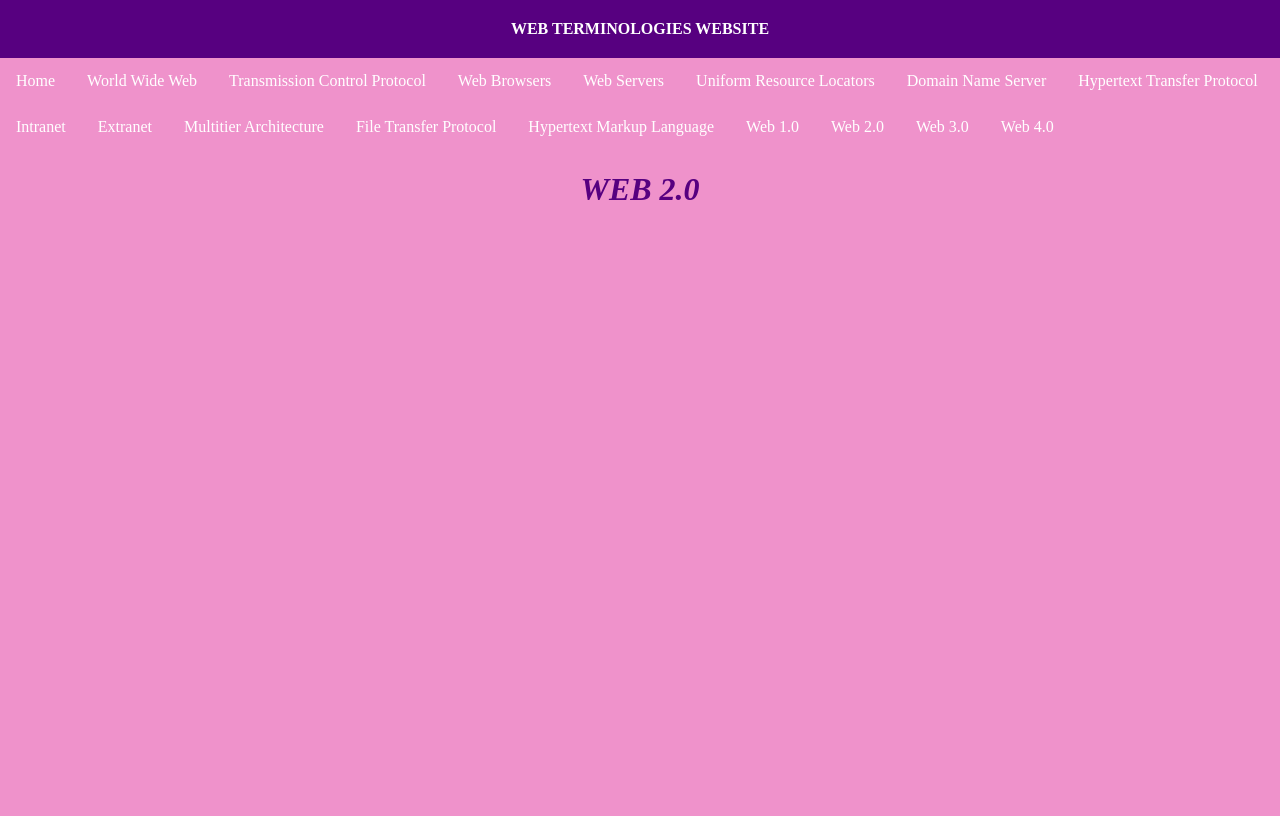
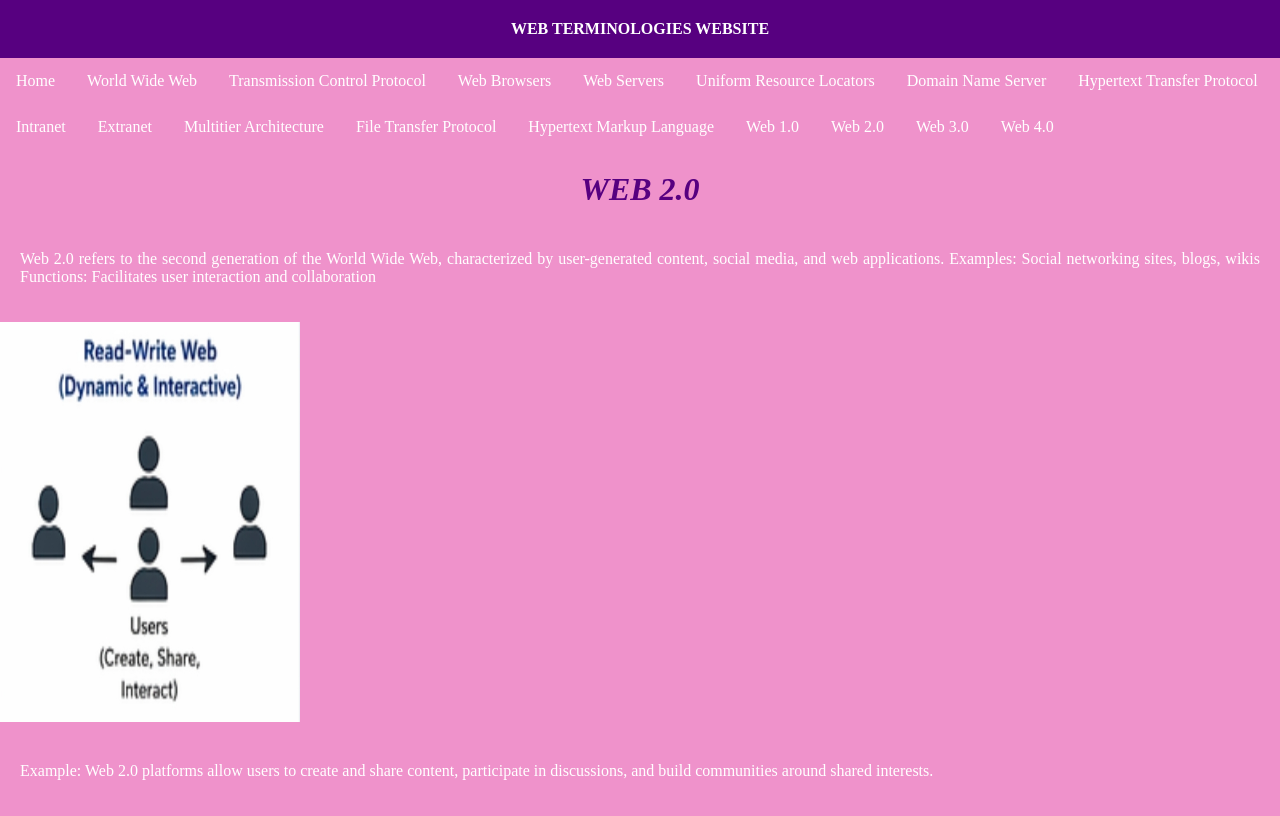
Before and after one commit to JewelNduku/Web-Terminology-website, a plain HTML site: page web2.html in a window 1280 px wide. Drawn offline with Linux system fonts and the light colour scheme.

Commit message:
added img and content

```diff
--- a/web2.html
+++ b/web2.html
@@ -47,6 +47,7 @@
         p{
             text-align: justify;
             padding: 20px;
+            color: white;
         }
         .underline{
             text-decoration: underline;
@@ -107,7 +108,9 @@
      <div class="content">
     <h1>Web 2.0</h1>
 
-    <p></p>
+    <p>Web 2.0 refers to the second generation of the World Wide Web, characterized by user-generated content, social media, and web applications. Examples: Social networking sites, blogs, wikis Functions: Facilitates user interaction and collaboration </p>
+    <img src="images/web2.img.jpeg" alt="Web 2.0 diagram" width = "300" height = 400" float = "center">
+    <p>Example: Web 2.0 platforms allow users to create and share content, participate in discussions, and build communities around shared interests.</p>
     </div>
 </body>
 </html>
```
